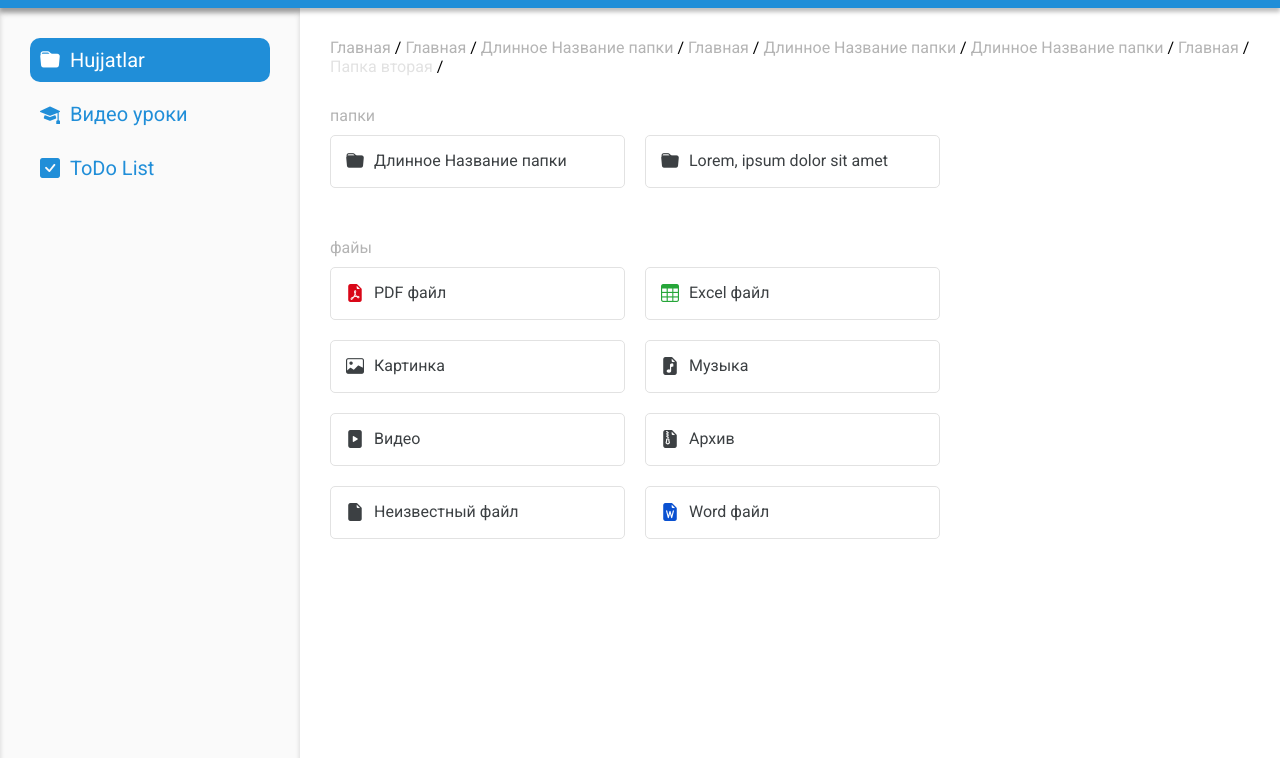
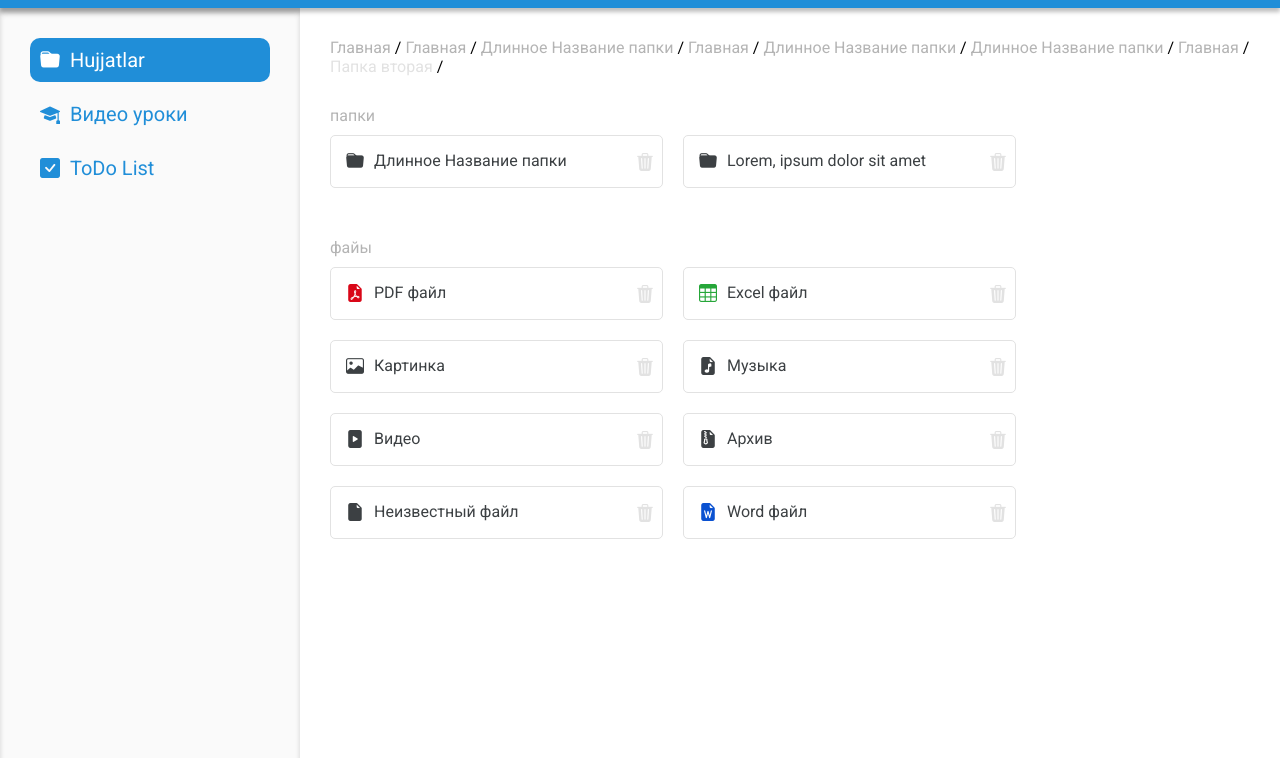
Before and after one commit to kingoker/Hujjatlar2_html, a plain HTML site: page index.html in a window 1280 px wide. Shown: the part 42-800 px from the top of the page. Drawn offline with nearby package versions, Linux system fonts and the light colour scheme.

Commit message:
delete button

```diff
--- a/css/main.css
+++ b/css/main.css
@@ -110,12 +110,15 @@
     gap: 20px;
     margin-bottom: 50px;
 }
+.folder__item{
+    position: relative;
+}
 .folder__link{
     padding: 15px;
     box-shadow: 0px 0px 0px #fafafa;
     border: 1px solid #e2e2e2;
     border-radius: 5px;
-    width: 295px;
+    width: 333px;
     color: rgb(60,64,67);
     display: flex;
     gap: 10px;
@@ -138,6 +141,18 @@
 }
 .excel__icon{
     color: #26A639;
+}
+.folder__delete{
+    color: #e2e2e2;
+    position: absolute;
+    transform:translate(-50%, -50%);
+    top:50%;
+    right: 0px;
+    font-size: 18px;
+    z-index: 1;
+}
+.folder__delete:hover{
+    color: #D90718;
 }
 
 
--- a/index.html
+++ b/index.html
@@ -110,11 +110,17 @@
                             <i class="bi bi-folder-fill"></i>
                             <p class="folder__name">Длинное Название папки</p>
                         </a>
+                        <a href="#" class="folder__delete">
+                            <i class="bi bi-trash3-fill"></i>
+                        </a>
                     </div>
                     <div class="folder__item">
-                        <a href="" class="folder__link"  title="Lorem, ipsum dolor sit amet consectetur adipisicing elit. Et, beatae!">
+                        <a href="/" class="folder__link"  title="Lorem, ipsum dolor sit amet consectetur adipisicing elit. Et, beatae!">
                             <i class="bi bi-folder-fill"></i>
                             <p class="folder__name">Lorem, ipsum dolor sit amet consectetur adipisicing elit. Et, beatae!</p>
+                        </a>
+                        <a href="#" class="folder__delete">
+                            <i class="bi bi-trash3-fill"></i>
                         </a>
                     </div>
                 </div>
@@ -128,11 +134,17 @@
                             <i class="bi bi-file-earmark-pdf-fill pdf__icon"></i>
                             <p class="folder__name">PDF файл</p>
                         </a>
+                        <a href="#" class="folder__delete">
+                            <i class="bi bi-trash3-fill"></i>
+                        </a>
                     </div>
                     <div class="folder__item">
                         <a href="" class="folder__link"  title="Excel файл">
                             <i class="bi bi-table excel__icon"></i>
                             <p class="folder__name">Excel файл</p>
+                        </a>
+                        <a href="#" class="folder__delete">
+                            <i class="bi bi-trash3-fill"></i>
                         </a>
                     </div>
                     <div class="folder__item">
@@ -140,11 +152,17 @@
                             <i class="bi bi-image"></i>
                             <p class="folder__name">Картинка</p>
                         </a>
+                        <a href="#" class="folder__delete">
+                            <i class="bi bi-trash3-fill"></i>
+                        </a>
                     </div>
                     <div class="folder__item">
                         <a href="" class="folder__link"  title="Музыка">
                             <i class="bi bi-file-earmark-music-fill"></i>
                             <p class="folder__name">Музыка</p>
+                        </a>
+                        <a href="#" class="folder__delete">
+                            <i class="bi bi-trash3-fill"></i>
                         </a>
                     </div>
                     <div class="folder__item">
@@ -152,11 +170,17 @@
                             <i class="bi bi-file-play-fill"></i>
                             <p class="folder__name">Видео</p>
                         </a>
+                        <a href="#" class="folder__delete">
+                            <i class="bi bi-trash3-fill"></i>
+                        </a>
                     </div>
                     <div class="folder__item">
                         <a href="" class="folder__link"  title="Архив">
                             <i class="bi bi-file-earmark-zip-fill"></i>
                             <p class="folder__name">Архив</p>
+                        </a>
+                        <a href="#" class="folder__delete">
+                            <i class="bi bi-trash3-fill"></i>
                         </a>
                     </div>
                     <div class="folder__item">
@@ -164,11 +188,17 @@
                             <i class="bi bi-file-earmark-fill"></i>
                             <p class="folder__name">Неизвестный файл</p>
                         </a>
+                        <a href="#" class="folder__delete">
+                            <i class="bi bi-trash3-fill"></i>
+                        </a>
                     </div>
                     <div class="folder__item">
                         <a href="" class="folder__link"  title="Word файл">
                             <i class="bi bi-file-earmark-word-fill word__icon"></i>
                             <p class="folder__name">Word файл</p>
+                        </a>
+                        <a href="#" class="folder__delete">
+                            <i class="bi bi-trash3-fill"></i>
                         </a>
                     </div>
                 </div>
```
Also changed, not shown: videoCourses.html (+0 -41 lines).
